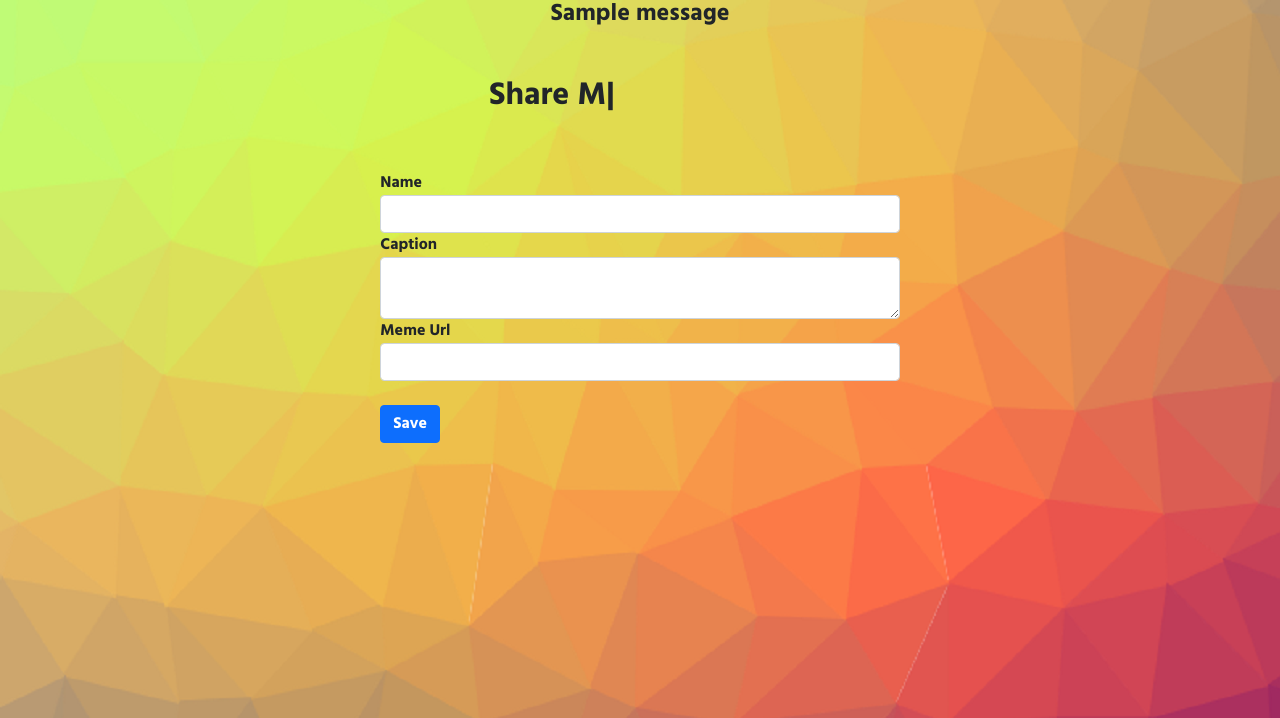
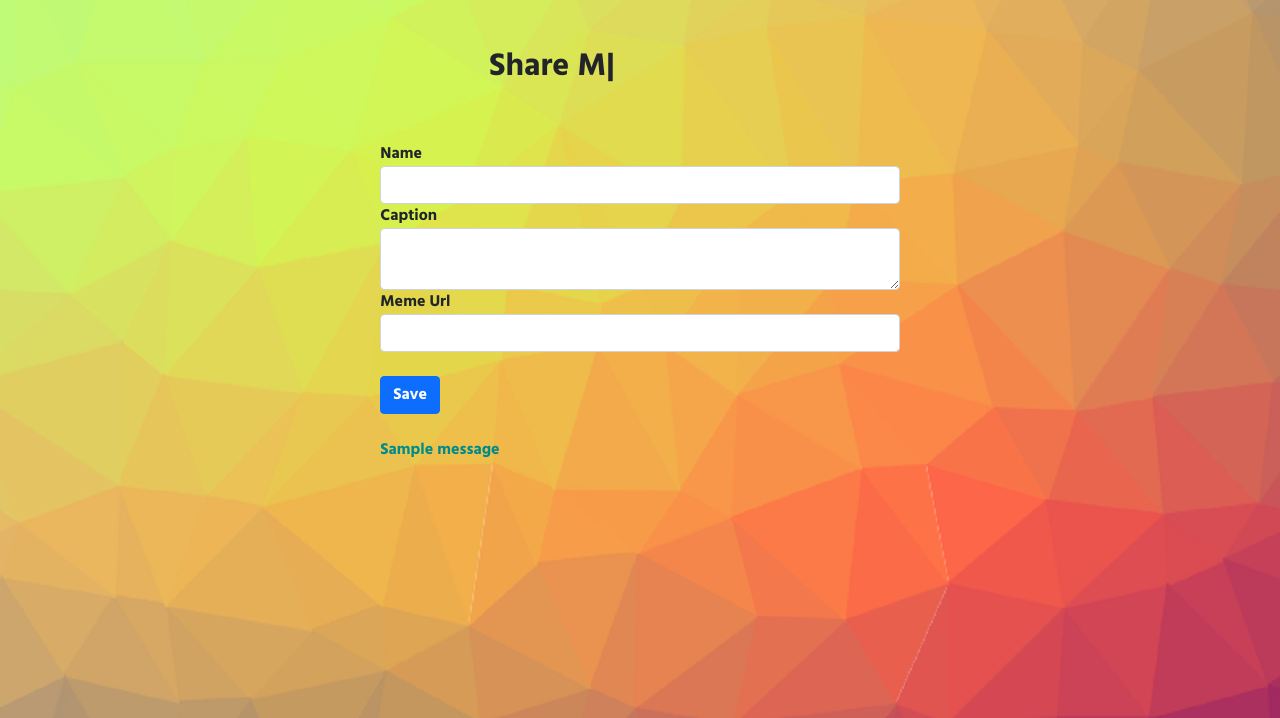
Before and after one commit to divy-14/Xmeme, a Django app: page / in a window 1280 px wide. Shown: the top 718 px of the page. Run offline with Django 3.2, Linux system fonts and the light colour scheme; one stand-in notice (Sample message) is shown.

Commit message:
added successful message alert

```diff
--- a/postmeme/templates/postmeme/home.html
+++ b/postmeme/templates/postmeme/home.html
@@ -1,15 +1,7 @@
 {% extends 'postmeme/base.html' %}
 {% block content %}
 
-    {% if messages %}
-        <!-- <div class="alert alert-success alert-dismissible"> -->
-        <div class="col-md3">
-            {% for message in messages %}
-                <h4 align="center">{{ message }}</h3>
-            {% endfor %}
-        </div>
-        <!-- </div> -->
-    {% endif %}
+
 
     <div class="row justify-content-center mt-5">
         <div class="col-md-3">
@@ -45,6 +37,13 @@
                 </div>
                 <br>
                 <button type="submit" class="btn btn-primary">Save</button>
+                <br>
+                <br>
+                {% if messages %}
+                    {% for message in messages %}
+                        <p style= color:darkcyan>{{ message }}<p>
+                    {% endfor %}
+                {% endif %}
             </form>
         </div>
         </div>
--- a/postmeme/views.py
+++ b/postmeme/views.py
@@ -14,5 +14,6 @@ def home(request):
         form = PostForm(request.POST)
         if form.is_valid():
             form.save()
-            messages.success(request, 'Meme created successfully')
+            messages.success(
+                request, 'Your Meme has been added to this vast ocean successfully')
         return HttpResponseRedirect(reverse('postmeme-home'))
```
Also changed, not shown: db.sqlite3.
